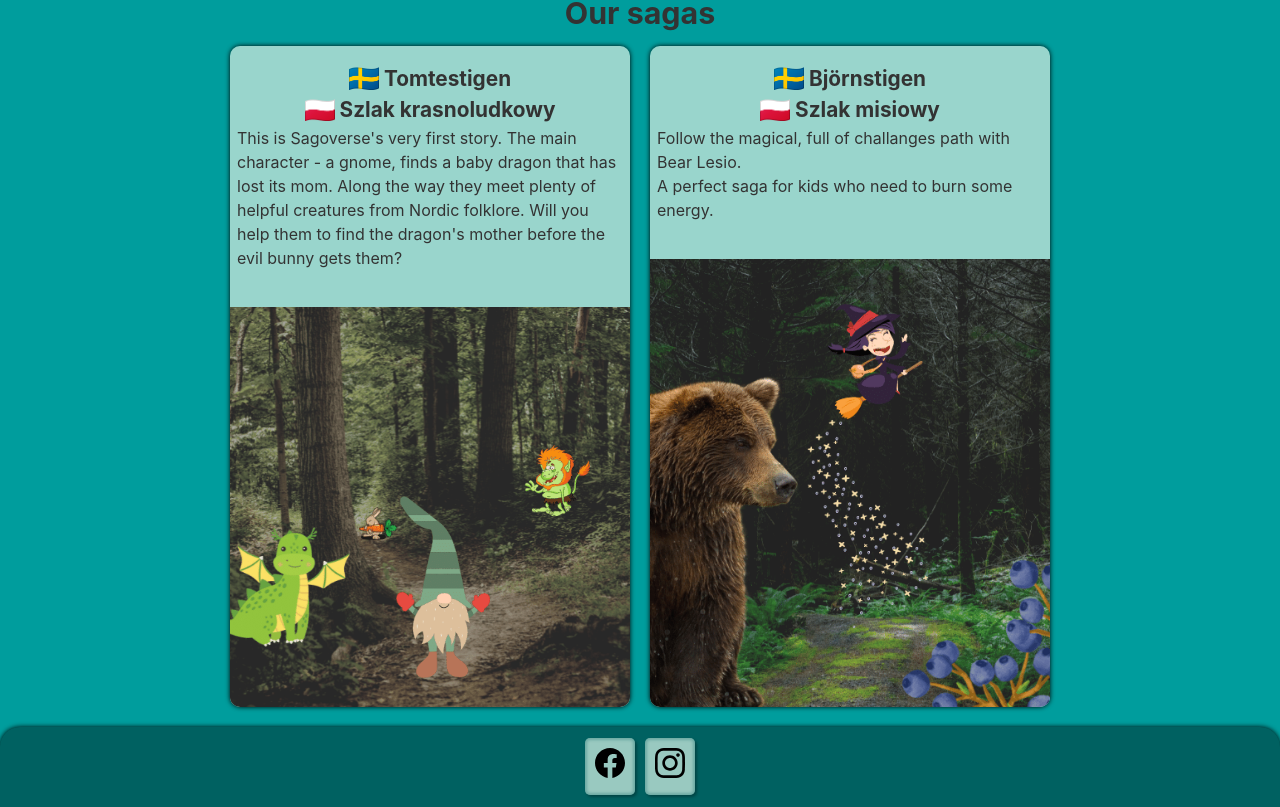
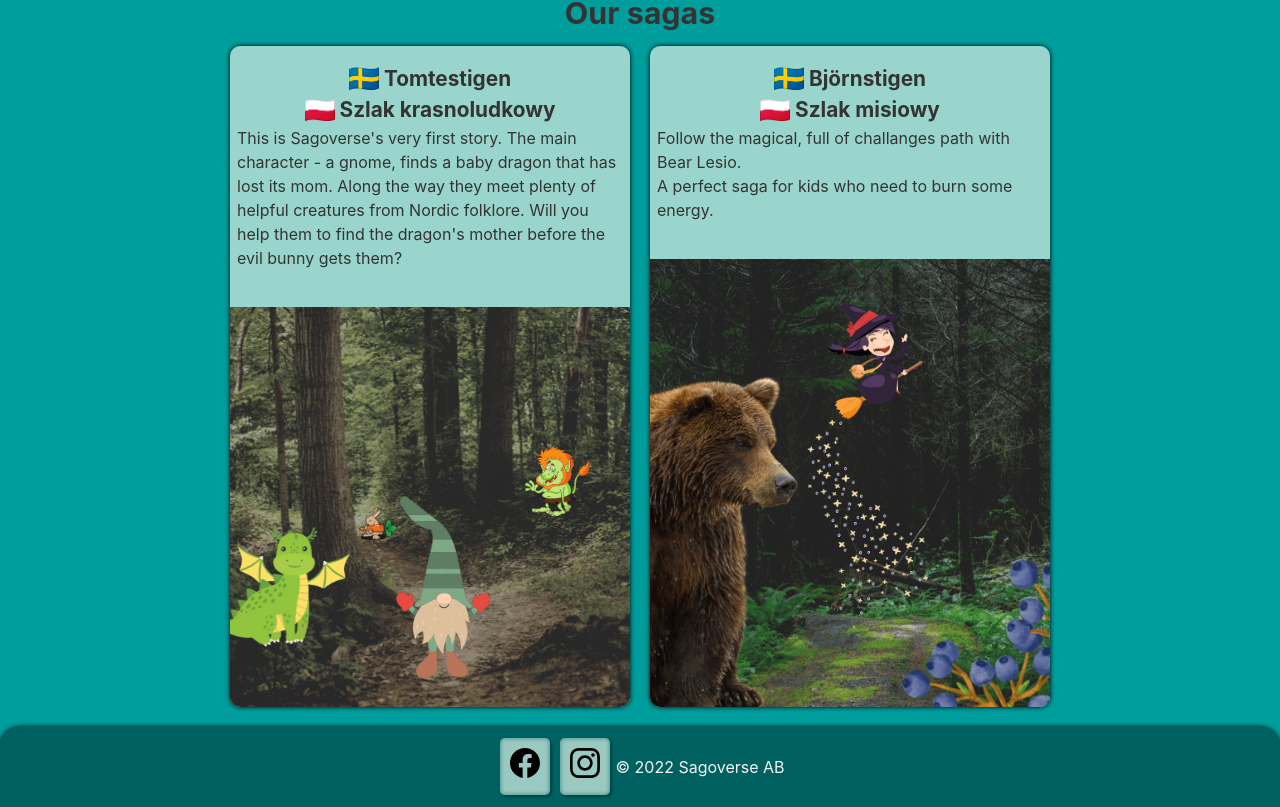
Before and after one commit to trusohamn/sagoverseweb, a Svelte app: page / in a window 1280 px wide. Shown: the part 1333-2140 px from the top of the page. Built offline with nearby package versions, Linux system fonts and the light colour scheme.

Commit message:
copyright

```diff
--- a/src/components/Footer.svelte
+++ b/src/components/Footer.svelte
@@ -5,6 +5,7 @@
   <button onclick="window.location.href='https://www.instagram.com/sagoverse/'">
     <img src="/assets/instagram.svg" alt="instagram" /></button
   >
+  <p class="white">© 2022 Sagoverse AB</p>
 </container>
 
 <style>
@@ -24,4 +25,8 @@
     height: 30px;
     width: 30px;
   }
+
+  .white {
+    color: #f4f4f4;
+  }
 </style>
```
